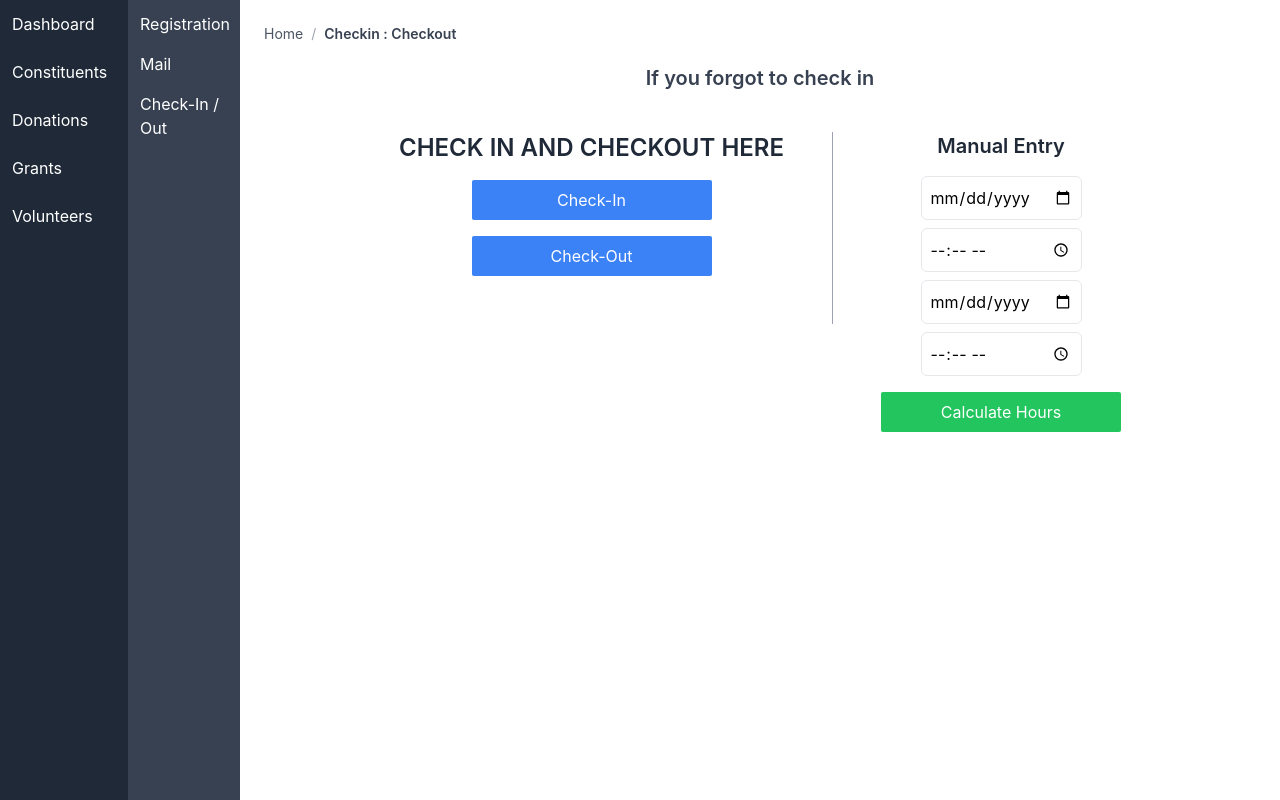
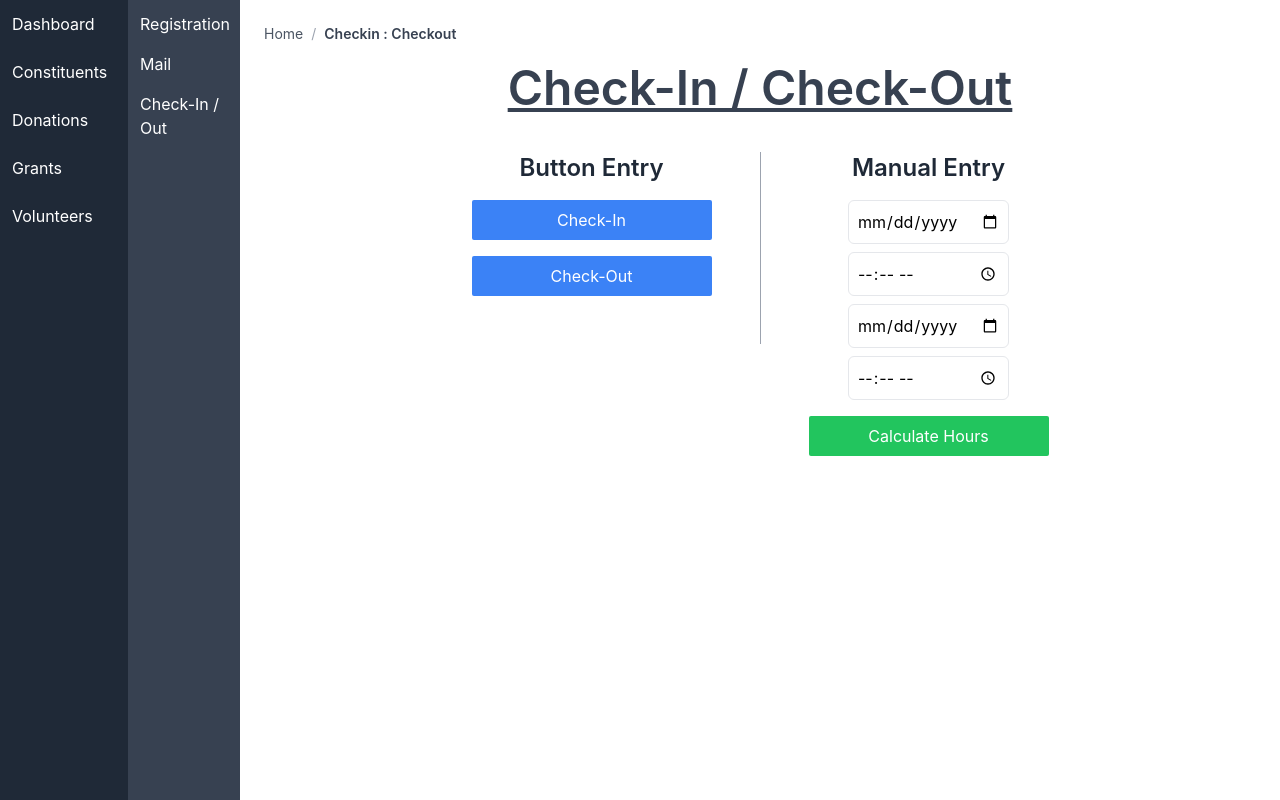
Before and after one commit to UTDallasEPICS/Kids-U-Donor-Volunteer-Database, a Next.js app: page /Volunteers/Checkinout in a window 1280 px wide. Built offline with nearby package versions, Linux system fonts and the light colour scheme.

Commit message:
changing font

```diff
--- a/app/Volunteers/Checkinout/page.tsx
+++ b/app/Volunteers/Checkinout/page.tsx
@@ -92,15 +92,15 @@ export default function Checkinout() {
   return (
     <div className="p-6">
       <Breadcrumb />
-      <h2 className="text-center mb-4 text-xl font-semibold text-gray-700">
-        If you forgot to check in
+      <h2 className="underline text-center mb-4 text-5xl font-semibold text-gray-700">
+        Check-In / Check-Out
       </h2>
 
       <div className="flex items-start justify-center space-x-12 mt-10">
         {/* Column 1: Automatic Check-In/Check-Out */}
         <div className="flex flex-col items-center space-y-4">
           <h1 className="text-2xl font-semibold text-gray-800">
-            CHECK IN AND CHECKOUT HERE
+            Button Entry
           </h1>
           <button
             onClick={handleCheckIn}
@@ -121,7 +121,7 @@ export default function Checkinout() {
 
         {/* Column 2: Manual Date and Time Entry */}
         <div className="flex flex-col items-center space-y-4">
-          <h2 className="text-xl font-semibold text-gray-800">Manual Entry</h2>
+          <h1 className="text-2xl font-semibold text-gray-800">Manual Entry</h1>
           <div className="flex flex-col space-y-2">
             <input
               type="date"
```
